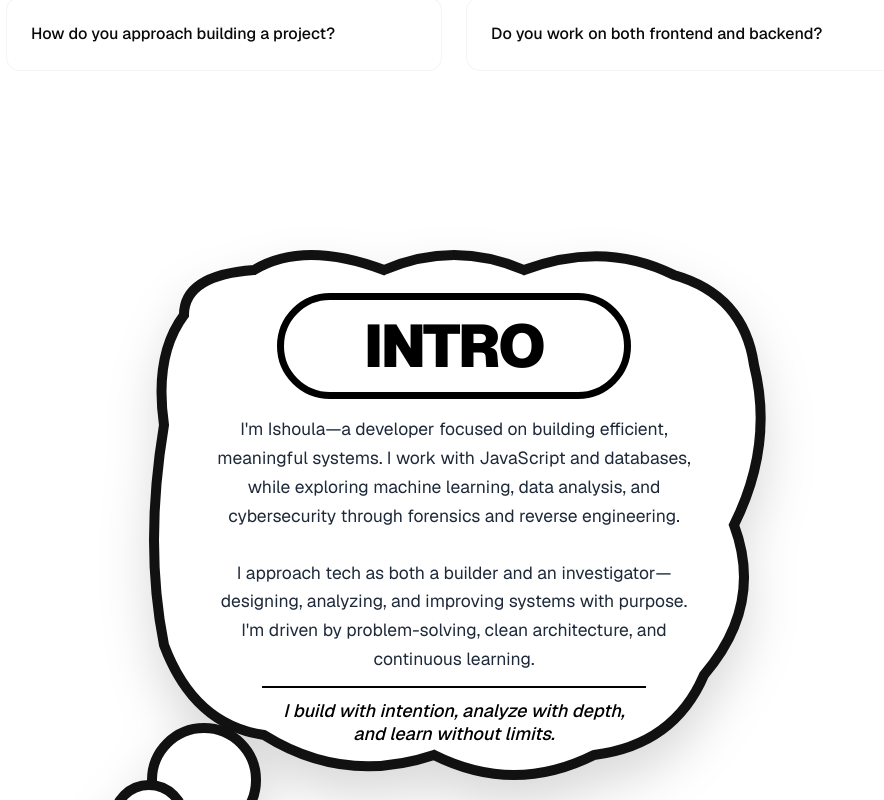
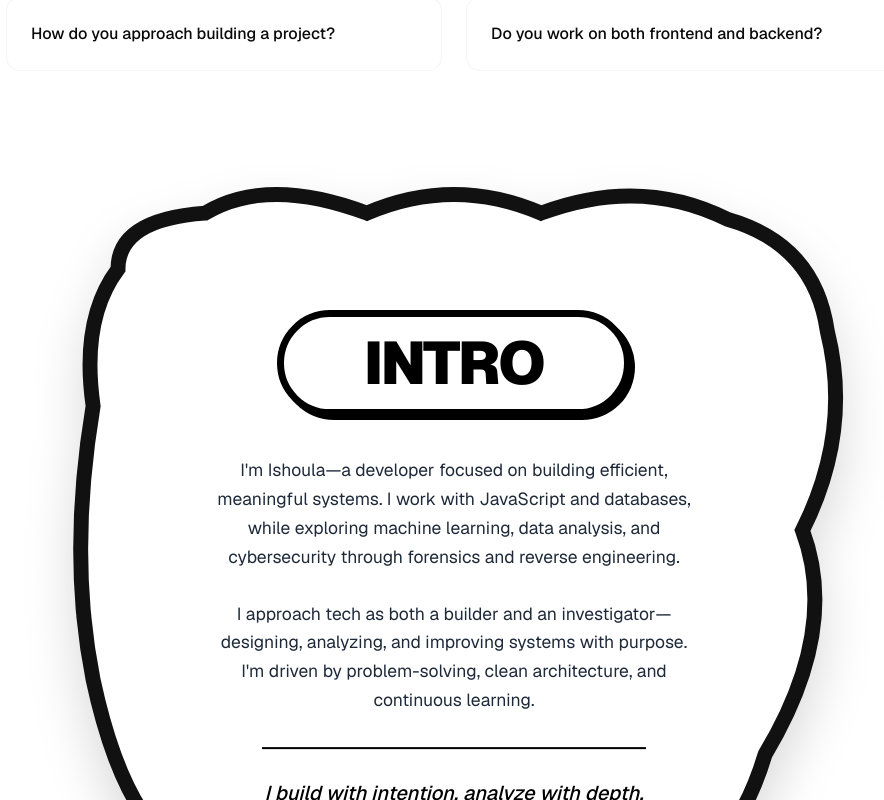
Before and after one commit to Ishoula/Getting_to_know, a Next.js app: page / in a window 1280 px wide. Shown: the part 3240-4040 px from the top of the page, without its empty margins (186-1070 px from the left). Built offline with nearby package versions, Linux system fonts and the light colour scheme; no server answers; the database is empty.

Commit message:
Refined the intro bubble

```diff
--- a/app/globals.css
+++ b/app/globals.css
@@ -113,6 +113,7 @@
   --color-sidebar-accent-foreground: var(--sidebar-accent-foreground);
   --color-sidebar-border: var(--sidebar-border);
   --color-sidebar-ring: var(--sidebar-ring);
+  --breakpoint-xs: 480px;
 }
 
 @layer base {
@@ -233,6 +234,15 @@
   animation: floatBubble linear infinite;
 }
 
+@keyframes subtle-float {
+  0%, 100% { transform: translateY(0); }
+  50% { transform: translateY(-10px); }
+}
+
+.animate-subtle-float {
+  animation: subtle-float 4s ease-in-out infinite;
+}
+
 @keyframes marquee {
   0% {
     transform: translateX(0%);
--- a/components/identity-bubble/IntroBubble.tsx
+++ b/components/identity-bubble/IntroBubble.tsx
@@ -4,19 +4,21 @@ import React from 'react';
 
 export default function IshoulaIntro() {
   return (
-    <div className="min-h-screen  flex items-center justify-center p-8 font-sans">
-      <div className="relative w-full max-w-3xl">
+    <div className="min-h-screen flex items-center justify-center p-2 sm:p-8 font-sans overflow-hidden">
+      <div className="relative w-full max-w-4xl mx-auto transition-all duration-700 scale-[0.7] xs:scale-[0.85] sm:scale-[0.9] md:scale-100">
+        <div className="animate-subtle-float">
 
-        {/* SVG Speech Bubble - Larger & Better Proportioned */}
+          {/* Responsive SVG Speech Bubble */}
           <svg
             width="100%"
-          height="620"
-          viewBox="0 0 720 620"
+            height="100%"
+            viewBox="0 0 720 700"
             fill="none"
             xmlns="http://www.w3.org/2000/svg"
-          className="drop-shadow-2xl"
+            className="drop-shadow-2xl w-full h-auto"
+            preserveAspectRatio="xMidYMid meet"
           >
-          {/* Main Cloud Speech Bubble - Larger */}
+            {/* Main Cloud Speech Bubble - Slightly taller path */}
             <path
               d="M90 90
                  Q90 50 160 45
@@ -25,59 +27,62 @@ export default function IshoulaIntro() {
                  Q510 15 580 50
                  Q650 70 660 140
                  Q680 220 640 300
-               Q670 380 610 450
-               Q580 520 500 530
-               Q420 570 340 530
-               Q250 560 170 510
-               Q100 500 70 420
+                 Q670 380 610 480
+                 Q580 580 500 590
+                 Q420 630 340 590
+                 Q250 620 170 570
+                 Q100 560 70 420
                  Q50 320 70 200
                  Q60 130 90 90 Z"
               fill="white"
               stroke="#111111"
-            strokeWidth="10"
+              strokeWidth="12"
             />
 
-          {/* Bottom Bubbles */}
-          <circle cx="110" cy="555" r="52" fill="white" stroke="#111111" strokeWidth="10"/>
-          <circle cx="55" cy="595" r="35" fill="white" stroke="#111111" strokeWidth="10"/>
-          <circle cx="28" cy="618" r="15" fill="white" stroke="#111111" strokeWidth="10"/>
+            {/* Bottom Bubbles - Adjusted for taller bubble */}
+            <circle cx="110" cy="615" r="52" fill="white" stroke="#111111" strokeWidth="10"/>
+            <circle cx="55" cy="655" r="35" fill="white" stroke="#111111" strokeWidth="10"/>
+            <circle cx="28" cy="678" r="15" fill="white" stroke="#111111" strokeWidth="10"/>
           </svg>
 
           {/* Content Overlay */}
-        <div className="absolute inset-0 flex flex-col items-center justify-center px-16 py-8 text-center">
+          <div className="absolute inset-0 flex flex-col items-center justify-center px-8 sm:px-12 md:px-16 py-8 text-center -translate-y-4 sm:translate-y-[-25px] md:translate-y-[-10px]">
 
-          {/* INTRO Badge */}
-          <div className="-mt-8 mb-4">
-            <div className="inline-block bg-white border-[7px] border-black px-20 py-4 rounded-[60px]">
-              <h1 className="text-6xl font-black tracking-[-2px] text-black">INTRO</h1>
+            {/* INTRO Badge - Responsive */}
+            <div className="mb-6 sm:mb-8 md:mb-10 -mt-2 sm:-mt-6">
+              <div className="inline-block bg-white border-[4px] sm:border-[6px] md:border-[7px] border-black px-6 sm:px-12 md:px-20 py-1 sm:py-3 md:py-4 rounded-[60px] shadow-[4px_4px_0px_0px_rgba(0,0,0,1)] hover:translate-x-[-2px] hover:translate-y-[-2px] hover:shadow-[8px_8px_0px_0px_rgba(0,0,0,1)] transition-all duration-300 cursor-default group">
+                <h1 className="text-lg sm:text-4xl md:text-5xl lg:text-6xl font-black tracking-[-1px] sm:tracking-[-2px] text-black group-hover:scale-105 transition-transform duration-300">
+                  INTRO
+                </h1>
               </div>
             </div>
 
-          {/* Main Text */}
-          <div className="max-w-[520px] space-y-7 text-[17.5px] leading-[1.65] text-gray-800 px-4">
+            {/* Main Text - Responsive sizing */}
+            <div className="max-w-[90%] sm:max-w-[85%] md:max-w-[520px] space-y-2 sm:space-y-4 md:space-y-7 text-[10px] xs:text-[12px] sm:text-[14px] md:text-[16px] lg:text-[17.5px] leading-tight sm:leading-relaxed md:leading-[1.65] text-gray-800 px-2 sm:px-4">
               <p>
                 I&apos;m Ishoula—a developer focused on building efficient, meaningful systems.
                 I work with JavaScript and databases, while exploring machine learning, data
                 analysis, and cybersecurity through forensics and reverse engineering.
               </p>
 
-            <p>
+              <p className="hidden lg:block">
                 I approach tech as both a builder and an investigator—designing, analyzing,
                 and improving systems with purpose. I&apos;m driven by problem-solving, clean
                 architecture, and continuous learning.
               </p>
             </div>
 
-          {/* Divider */}
-          <div className="w-96 h-0.5 bg-black my-3" />
+            {/* Divider - Responsive width */}
+            <div className="w-20 sm:w-64 md:w-80 lg:w-96 h-px sm:h-0.5 bg-black my-4 sm:my-6 md:my-8" />
 
-          {/* Tagline */}
-          <p className="text-lg font-medium italic leading-tight max-w-md text-black">
-            I build with intention, analyze with depth,<br />
+            {/* Tagline - Responsive */}
+            <p className="text-[9px] xs:text-[11px] sm:text-[15px] md:text-lg lg:text-xl font-medium italic leading-tight max-w-[85%] sm:max-w-md text-black px-4">
+              I build with intention, analyze with depth,<br className="hidden sm:block" />
               and learn without limits.
             </p>
           </div>
         </div>
       </div>
+    </div>
   );
 }
```
Lines whose indentation alone changed are shown as unchanged.
